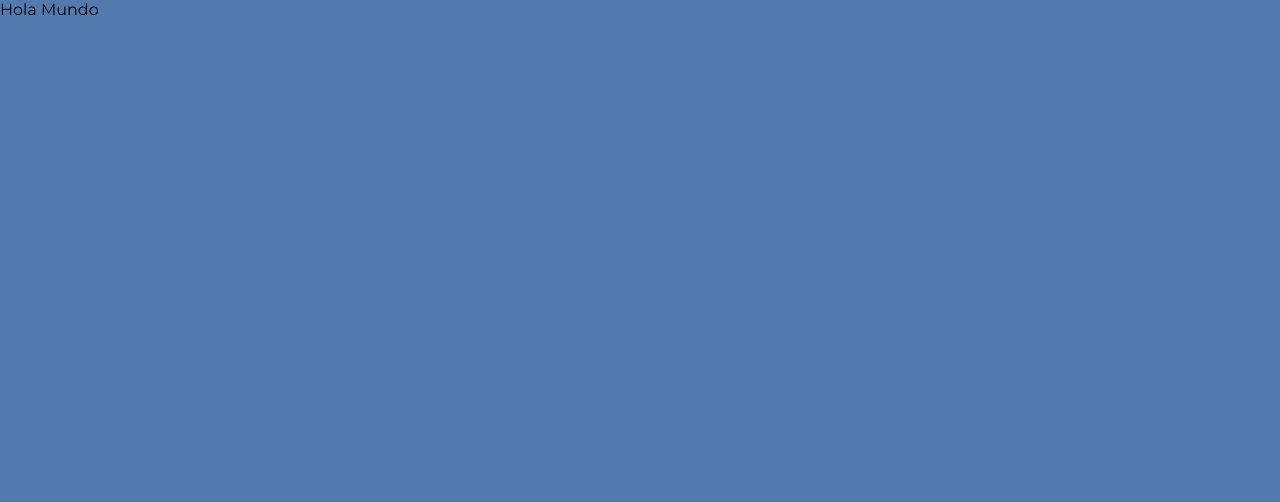
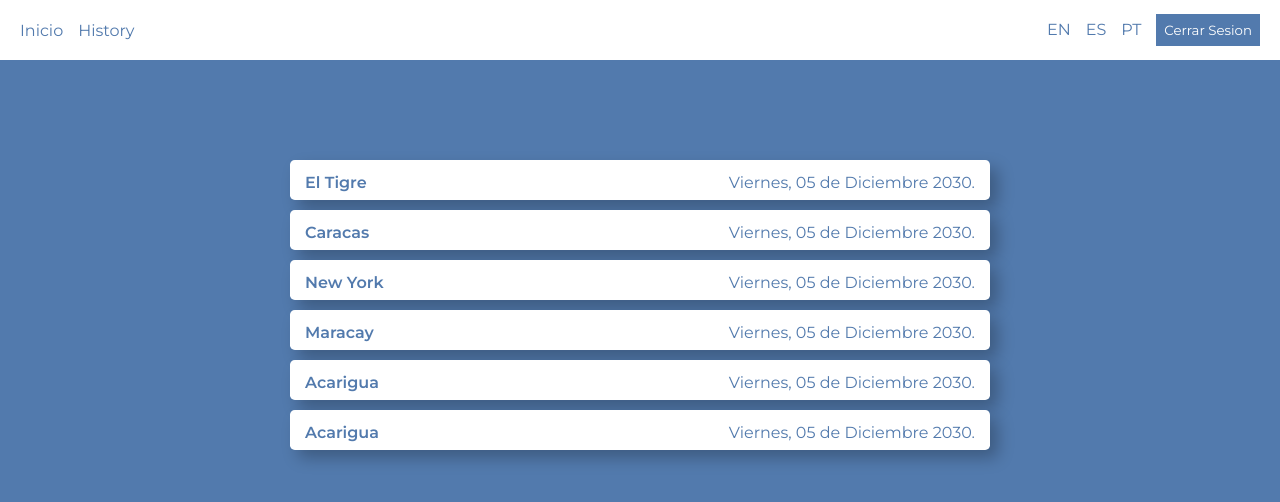
Before and after one commit to Grupo-de-Estudio/weather-app, a React (Create React App) app: page / in a window 1280 px wide. Shown: the top 502 px of the page. Built offline with nearby package versions, Linux system fonts and the light colour scheme.

Commit message:
se agregaron los items del historial

```diff
--- a/src/pages/HistoryScreen.jsx
+++ b/src/pages/HistoryScreen.jsx
@@ -1,5 +1,12 @@
 import React from 'react'
+import { Navbar } from './Navbar'
+import { SearchHistory } from './SearchHistory'
 
 export const HistoryScreen = () => {
-  return <div>Hola Mundo</div>
+  return (
+    <>
+      <Navbar />
+      <SearchHistory />
+    </>
+  )
 }
--- /dev/null
+++ b/src/pages/SearchHistory.jsx
@@ -0,0 +1,44 @@
+import React from 'react'
+
+export const SearchHistory = () => {
+  return (
+    <div className="history_content">
+      <div className="historys">
+        <p>
+          <b>El Tigre</b>
+        </p>
+        <p>Viernes, 05 de Diciembre 2030.</p>
+      </div>
+      <div className="historys">
+        <p>
+          <b>Caracas</b>
+        </p>
+        <p>Viernes, 05 de Diciembre 2030.</p>
+      </div>
+      <div className="historys">
+        <p>
+          <b>New York</b>
+        </p>
+        <p>Viernes, 05 de Diciembre 2030.</p>
+      </div>
+      <div className="historys">
+        <p>
+          <b>Maracay</b>
+        </p>
+        <p>Viernes, 05 de Diciembre 2030.</p>
+      </div>
+      <div className="historys">
+        <p>
+          <b>Acarigua</b>
+        </p>
+        <p>Viernes, 05 de Diciembre 2030.</p>
+      </div>
+      <div className="historys">
+        <p>
+          <b>Acarigua</b>
+        </p>
+        <p>Viernes, 05 de Diciembre 2030.</p>
+      </div>
+    </div>
+  )
+}
--- a/src/scss/main.scss
+++ b/src/scss/main.scss
@@ -60,3 +60,4 @@ body {
 }
 
 @import './searchScreen.scss';
+@import './searchhistory.scss';
--- /dev/null
+++ b/src/scss/searchhistory.scss
@@ -0,0 +1,25 @@
+.history_content {
+  padding-top: 150px;
+  margin: 0 auto;
+  max-width: 700px;
+  width: 95%;
+  box-sizing: border-box;
+  display: flex;
+  flex-direction: column;
+  justify-content: flex-start;
+}
+
+.historys {
+  background-color: white;
+  color: $primary;
+  width: 100%;
+  height: 40px;
+  margin-top: 10px;
+  box-sizing: border-box;
+  border-radius: 0.3rem;
+  box-shadow: 8px 8px 16px rgba(0, 0, 0, 0.25);
+  display: flex;
+  justify-content: space-between;
+  line-height: 1;
+  padding: 0 15px;
+}
```
